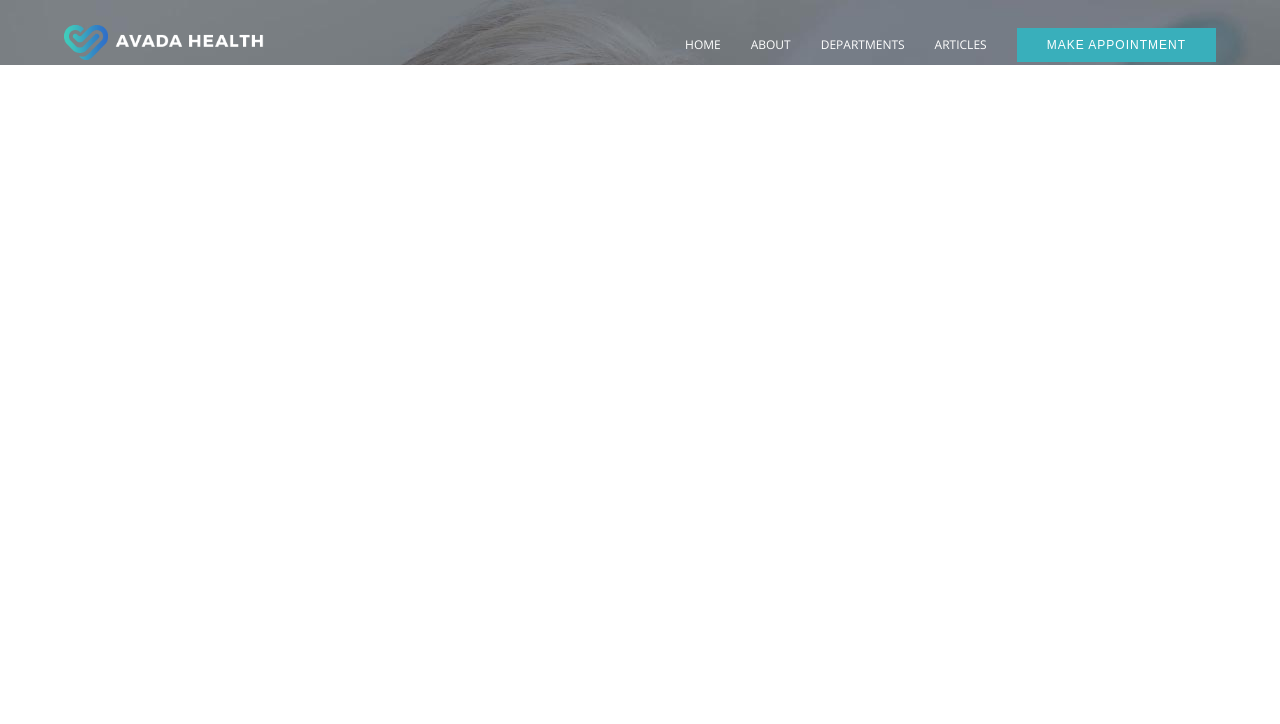
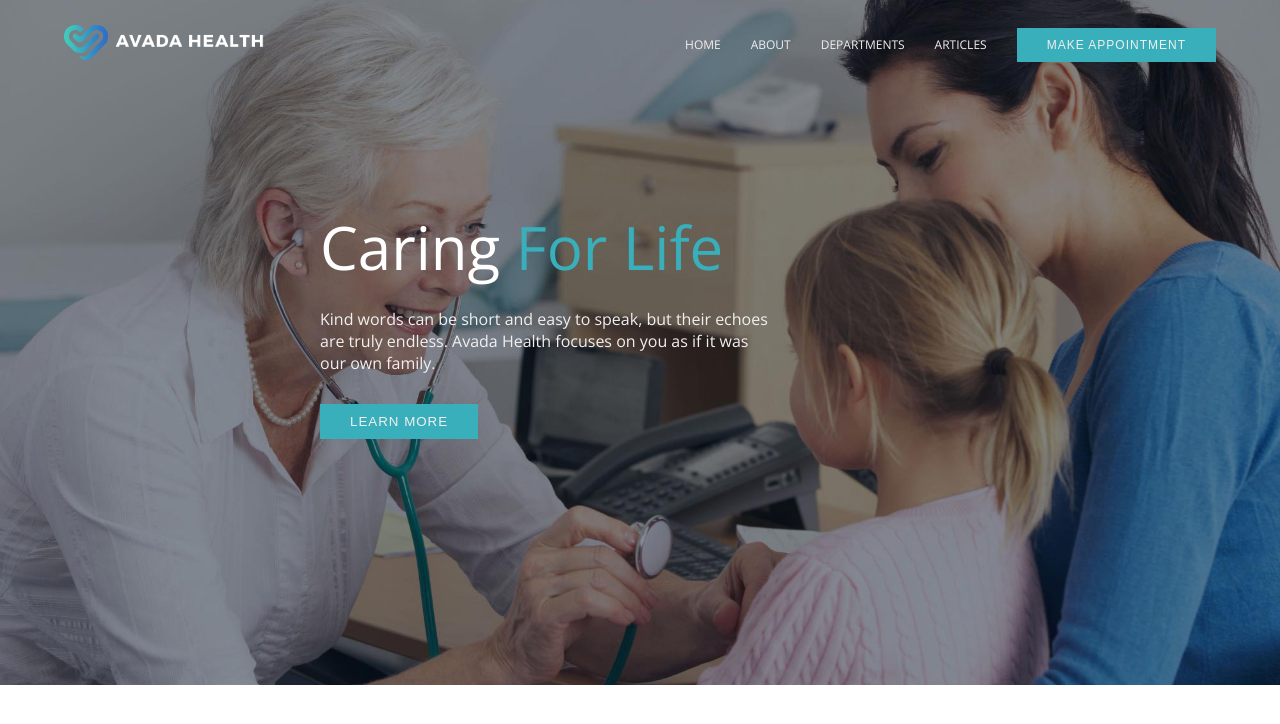
Before and after one commit to TheSmallWorld95/proj-html-vuejs, a website: page index.html in a window 1280 px wide. Drawn offline with nearby package versions, Linux system fonts and the light colour scheme.

Commit message:
Header Completo

```diff
--- a/index.html
+++ b/index.html
@@ -19,17 +19,19 @@
       <div class="nav-links text-white">
         <!-- V-FOR + LINK con VUE -->
         <ul>
-          <li class="text-uppercase pr-6">Home</li>
-          <li class="text-uppercase pr-6">About</li>
-          <li class="text-uppercase pr-6">Departments</li>
-          <li class="text-uppercase pr-6">Articles</li>
+          <li class="text-uppercase pr-6 text-lightgrey">Home</li>
+          <li class="text-uppercase pr-6 text-lightgrey">About</li>
+          <li class="text-uppercase pr-6 text-lightgrey">Departments</li>
+          <li class="text-uppercase pr-6 text-lightgrey">Articles</li>
         </ul>
         <!-- CLICK SCORRO PAGINA FINO AL FORM -->
-        <button class="text-white text-uppercase">Make appointment</button>
+        <button class="text-uppercase text-lightgrey">Make appointment</button>
       </div>
     </nav>
-    <div class="title">
-
+    <div class="title text-white">
+      <h1 class="pb-4">Caring <span class="text-btn-color">For Life</span> </h1>
+      <p class="text-lightgrey">Kind words can be short and easy to speak, but their echoes are truly endless. Avada Health focuses on you as if it was our own family.</p>
+      <button class="text-uppercase mt-6">Learn more</button>
     </div>
   </header>
   <main>
--- a/src/scss/partials/_common.scss
+++ b/src/scss/partials/_common.scss
@@ -3,8 +3,18 @@
   .text-white {
     color: #FFF;
   }
+  .text-lightgrey {
+    color: $secondary-color;
+  }
   .text-black {
     color: #000;
+  }
+  .text-pri-color {
+    color: $primary-color;
+  }
+
+  .text-btn-color {
+    color: $btn-color;
   }
   // TEXT
   // BACKGROUND
--- a/src/scss/partials/_header.scss
+++ b/src/scss/partials/_header.scss
@@ -1,5 +1,22 @@
 @import "_navbar.scss";
 
 header {
-  background: url('../img/header-image-homepage.jpg');
+  height: 685px;
+  background: url('../img/header-image-homepage.jpg') no-repeat top;
+  background-size: cover;
+  position: relative;
+  .title {
+    width: 35%;
+    position: absolute;
+    top: 30%;
+    left: 25%;
+    h1 {
+      font-size: 60px;
+      font-weight: 300;
+    }
+    button {
+      @include btn($secondary-color, $btn-color);
+      padding: 10px 30px;
+    }
+  }
 }
--- a/src/scss/partials/_mixins.scss
+++ b/src/scss/partials/_mixins.scss
@@ -5,3 +5,7 @@
 @mixin img-width($width) {
   width: $width;
 }
+@mixin btn ($color, $bg-color) {
+  color: $color;
+  background-color: $bg-color;
+}
--- a/src/scss/partials/_navbar.scss
+++ b/src/scss/partials/_navbar.scss
@@ -17,17 +17,15 @@ header {
         display: flex;
         li {
           &:hover {
-            color: $secondary-color;
+            color: $btn-color;
             cursor: pointer;
           }
         }
       }
       button {
-        border: none;
-        background-color: $secondary-color;
+        @include btn($secondary-color, $btn-color);
         padding: 10px 30px;
         font-size: 12px;
-        letter-spacing: 1px;
         &:hover,
         :focus {
           width: 220px;
--- a/src/scss/partials/_normalize.scss
+++ b/src/scss/partials/_normalize.scss
@@ -6,8 +6,14 @@
 
 body {
   font-family: 'Open Sans', sans-serif;
+  font-weight: 300;
 }
 
 ul {
   list-style: none;
 }
+
+button {
+  border: none;
+  letter-spacing: 1px;
+}
--- a/src/scss/partials/_variables.scss
+++ b/src/scss/partials/_variables.scss
@@ -1,2 +1,3 @@
 $primary-color: #7C858f;
-$secondary-color: #39afbb;
+$secondary-color: #f1efef;
+$btn-color: #39afbb;
```
Also changed, not shown: dist/css/master.css.
